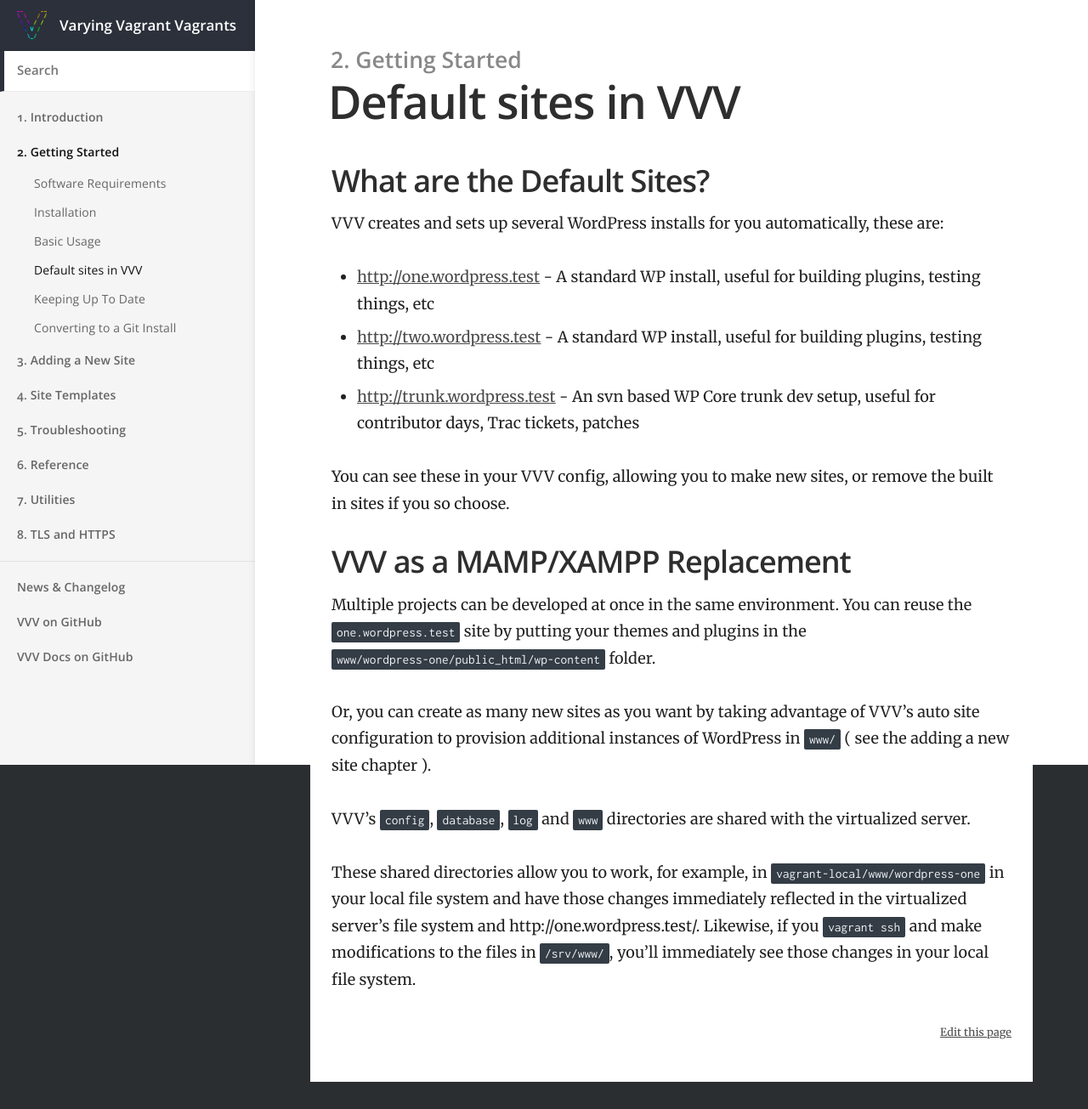
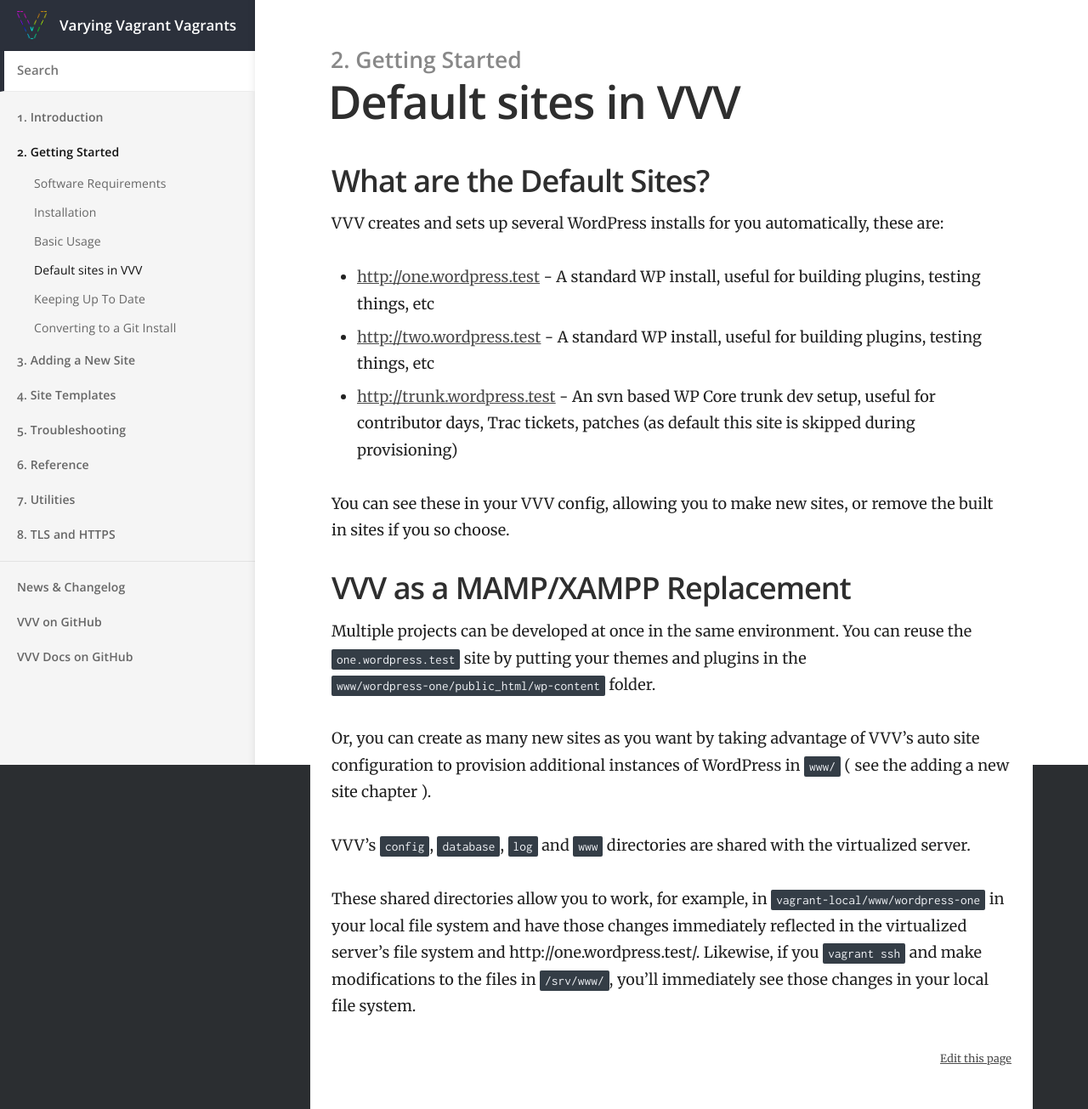
Before and after one commit to Varying-Vagrant-Vagrants/varyingvagrantvagrants.org, a Jekyll site: the page built from docs/en-US/references/default-sites.md, in a window 1280 px wide. Shown: the whole page at 85% size. Built offline with Jekyll 4.4.1, drawn with Linux system fonts in a browser that asks for light colours; before the commit the page ends 1273 px from its top, so only the background shows below that.

Commit message:
Fix #1944
https://github.com/Varying-Vagrant-Vagrants/VVV/issues/1944

```diff
--- a/docs/en-US/references/default-sites.md
+++ b/docs/en-US/references/default-sites.md
@@ -12,7 +12,7 @@ VVV creates and sets up several WordPress installs for you automatically, these
 
  - [http://one.wordpress.test](http://one.wordpress.test) - A standard WP install, useful for building plugins, testing things, etc
  - [http://two.wordpress.test](http://two.wordpress.test) - A standard WP install, useful for building plugins, testing things, etc
- - [http://trunk.wordpress.test](http://trunk.wordpress.test) - An svn based WP Core trunk dev setup, useful for contributor days, Trac tickets, patches
+ - [http://trunk.wordpress.test](http://trunk.wordpress.test) - An svn based WP Core trunk dev setup, useful for contributor days, Trac tickets, patches (as default this site is skipped during provisioning)
 
 You can see these in your VVV config, allowing you to make new sites, or remove the built in sites if you so choose.
 
```
